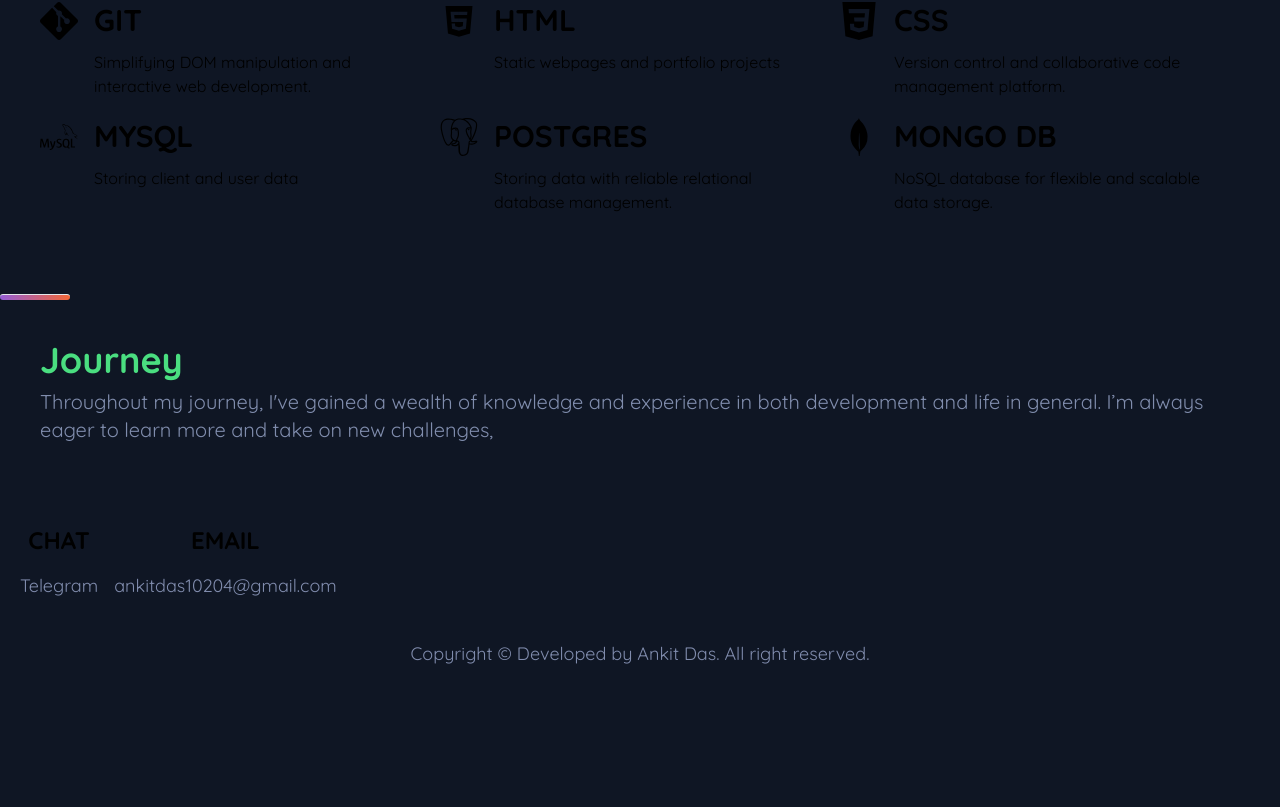
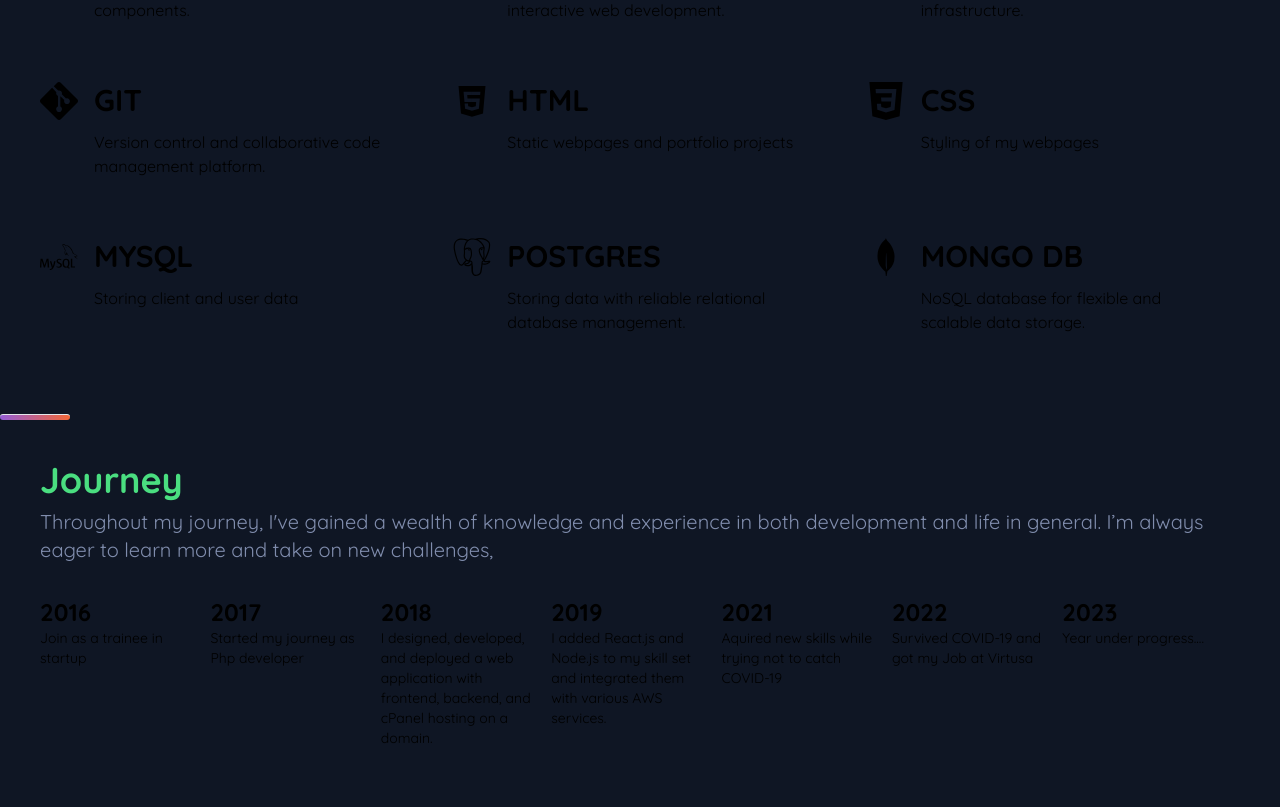
Before and after one commit to ankitdas13/portfolio, a Next.js app: page / in a window 1280 px wide. Shown: the part 1573-2380 px from the top of the page. Before the commit the page ends 2281 px from the top, so only its background shows below. Built offline with nearby package versions, Linux system fonts and the light colour scheme.

Commit message:
add journey

```diff
--- a/components/Journey/index.js
+++ b/components/Journey/index.js
@@ -1,11 +1,26 @@
+import { journeyDetails } from "./journeyDetails"
 
-export default function Journey(){
+export default function Journey() {
     return (
         <>
-         <hr/>
+            <hr />
             <div className="im-content basis-1/2 px-10">
                 <h2 className='text-green-400 text-4xl mt-10 font-bold mb-2'>Journey</h2>
                 <p className='text-[#808dad] text-xl'>Throughout my journey, I've gained a wealth of knowledge and experience in both development and life in general. I’m always eager to learn more and take on new challenges,</p>
+
+                <div>
+                    <ul className="timeline grid grid-cols-[13.2%_13.2%_13.2%_13.2%_13.2%_13.2%_13.2%] mt-8 gap-3">
+                        {journeyDetails.map(detail => (
+                            <li className="timeline-item block relative">
+                                <div className='text-2xl font-bold'>{detail.year}</div>
+                                <div className='text-sm'>
+                                    {detail.description}
+                                </div>
+                            </li>
+                        ))}
+                    </ul>
+                </div>
+
             </div>
         </>
     )
--- /dev/null
+++ b/components/Journey/journeyDetails.js
@@ -0,0 +1,30 @@
+export const journeyDetails = [
+    {
+        year : "2016",
+        description : "Join as a trainee in startup"
+    },
+    {
+        year : "2017",
+        description : "Started my journey as Php developer"
+    },
+    {
+        year : "2018",
+        description : "I designed, developed, and deployed a web application with frontend, backend, and cPanel hosting on a domain."
+    },
+    {
+        year : "2019",
+        description : " I added React.js and Node.js to my skill set and integrated them with various AWS services."
+    },
+    {
+        year : "2021",
+        description : "Aquired new skills while trying not to catch COVID-19"
+    },
+    {
+        year : "2022",
+        description : "Survived COVID-19 and got my Job at Virtusa"
+    },
+    {
+        year : "2023",
+        description : "Year under progress...."
+    }
+]
--- a/components/Technologies/index.js
+++ b/components/Technologies/index.js
@@ -7,7 +7,7 @@ export default function Technologies(){
         <div className="im-content basis-1/2 px-10">
             <h2 className='text-green-400 text-4xl mt-10 font-bold mb-2'>Skills</h2>
             <p className='text-[#808dad] text-xl'>I have extensive experience working with a variety of technologies as a developer. I've developed and maintained multiple projects using these technologies, and I'm always eager to learn more.</p>
-            <div className="grid grid-cols-1 md:grid-cols-3 mt-8">
+            <div className="grid grid-cols-1 md:grid-cols-3 mt-8 gap-10">
                 {Skills.map((Skill,key) => (
                     <div key={key} className="mt-5 flex flex-row mt-16">
                         <div className='mb-10'><Skill.Component size={38} /></div>
--- a/components/Technologies/skills.js
+++ b/components/Technologies/skills.js
@@ -37,7 +37,7 @@ export const Skills = [
     {
         slug: 'git',
         Component: SiGit,
-        Description: 'Simplifying DOM manipulation and interactive web development.'
+        Description: 'Version control and collaborative code management platform.'
     },
     {
         slug: 'html',
@@ -47,7 +47,7 @@ export const Skills = [
     {
         slug: 'css',
         Component: SiCss3,
-        Description: 'Version control and collaborative code management platform.'
+        Description: 'Styling of my webpages'
     },
     {
         slug: 'mysql',
--- a/pages/index.js
+++ b/pages/index.js
@@ -15,7 +15,7 @@ export default function Home() {
         <header>
           <Navlink />
         </header>
-        <section className="im-section flex flex-wrap justify-between mt-20">
+        <section className="im-section flex flex-wrap justify-between mt-20 px-10">
           <Hero />
         </section>
 
--- a/styles/globals.css
+++ b/styles/globals.css
@@ -138,6 +138,10 @@ hr {
   cursor: pointer;
 }
 
+.timeline {
+  gap : 5
+}
+
 @media (min-width: 1400px) {
 
   .container,
@@ -146,7 +150,7 @@ hr {
   .container-sm,
   .container-xl,
   .container-xxl {
-    max-width: 1120px;
+    max-width: 1240px;
   }
 }
 
@@ -189,4 +193,18 @@ hr {
     position: relative;
     left: 20px;
   }
+
+  .timeline {
+    overflow: scroll;
+    display: flex;
+  }
+
+  .timeline-item {
+    flex: 0 0 calc(100% / 3);
+  }
+
+  ::-webkit-scrollbar {
+    width: 0px;
+    background: transparent; /* make scrollbar transparent */
+  }
 }
```
Lines whose indentation alone changed are shown as unchanged.
